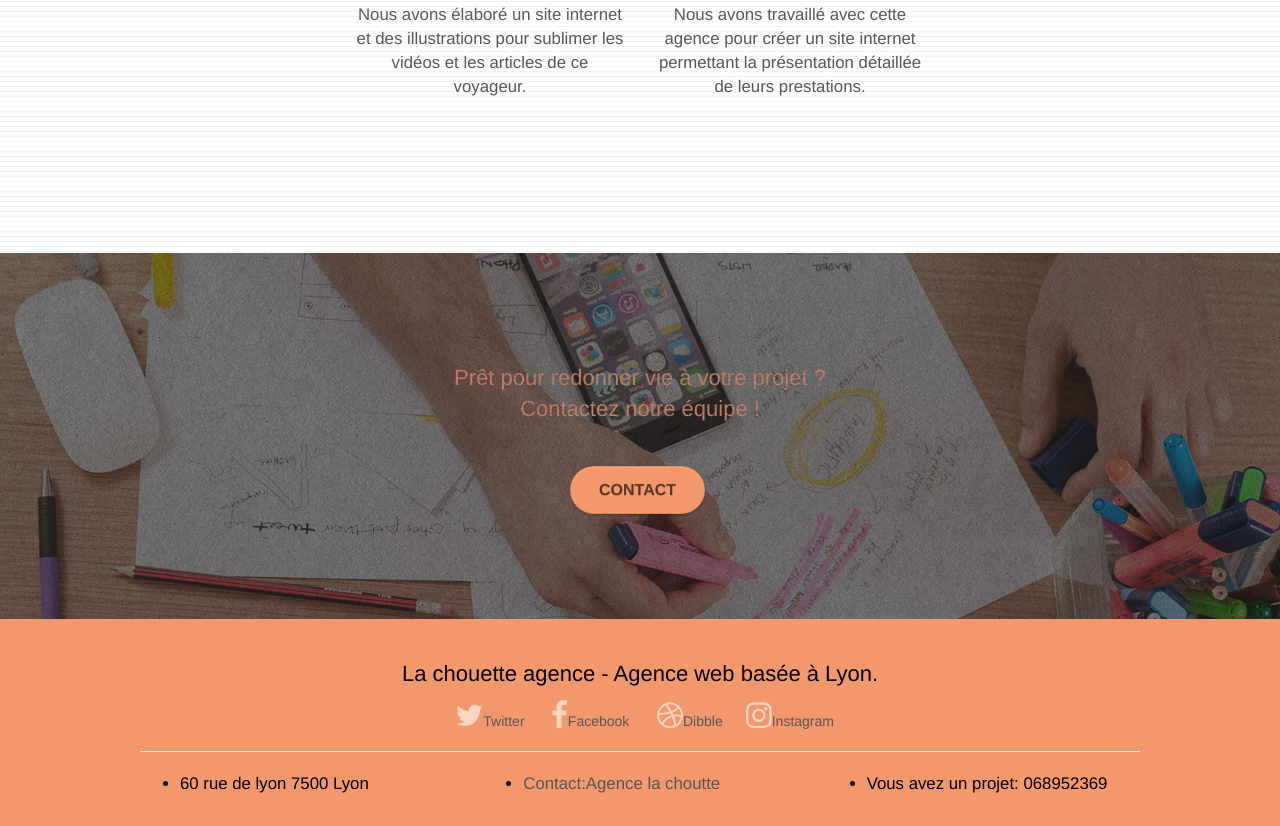
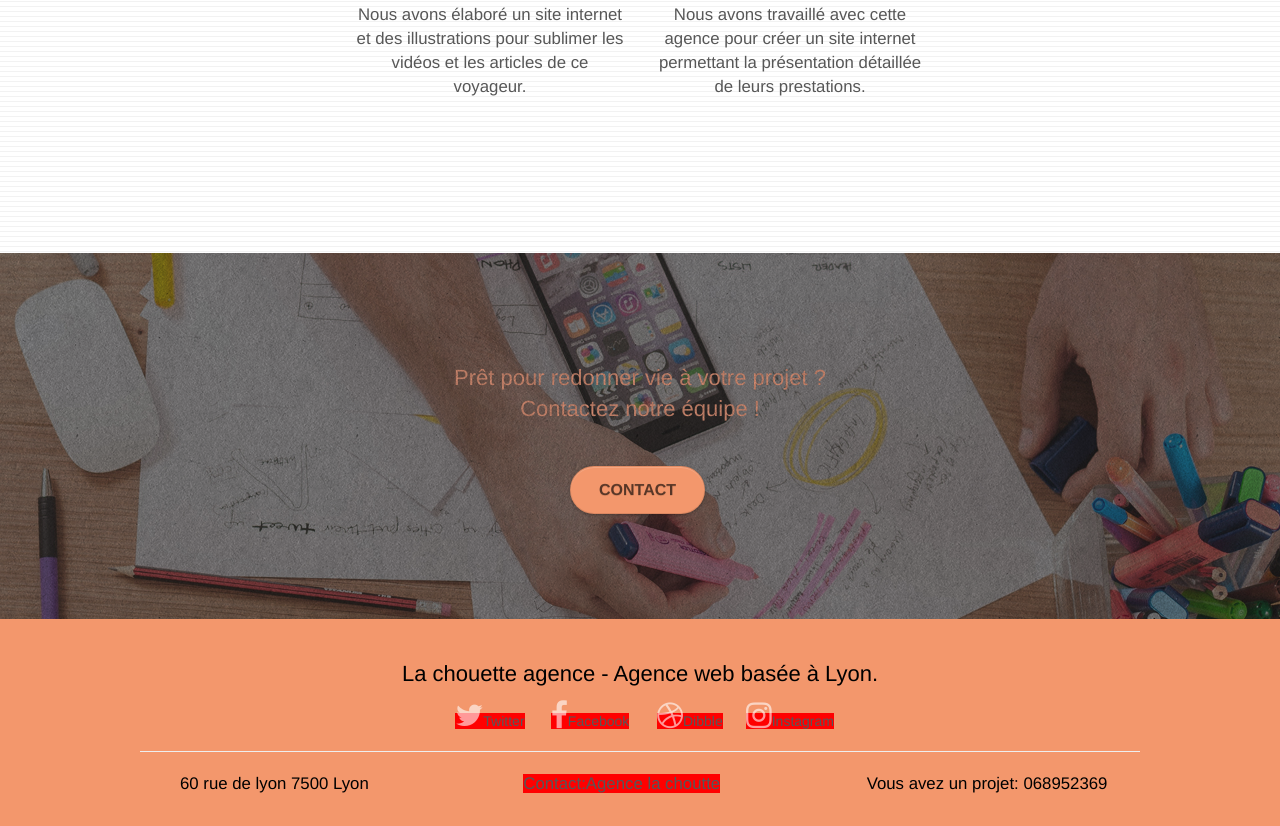
Before and after one commit to rachid-prog/p4-rachid, a plain HTML site: page index.html in a window 1280 px wide. Shown: the part 3022-3848 px from the top of the page. Drawn offline with Linux system fonts and the light colour scheme.

Commit message:
Modification1 color font footer

```diff
--- a/style.css
+++ b/style.css
@@ -820,7 +820,8 @@ h4 {
     background-image: url("img/image-de-presentation.bmp");
 }
 
-footer li{color:rgba(0,0,0);font-size: 1.2em;li}
+footer a{background: red;font-size: 1em;color:green}
+footer li{color:rgba(0,0,0);font-size: 1.2em;list-style-type: none}
 footer a{color:#000;}
 
 @media (max-width: 1024px) {
```
